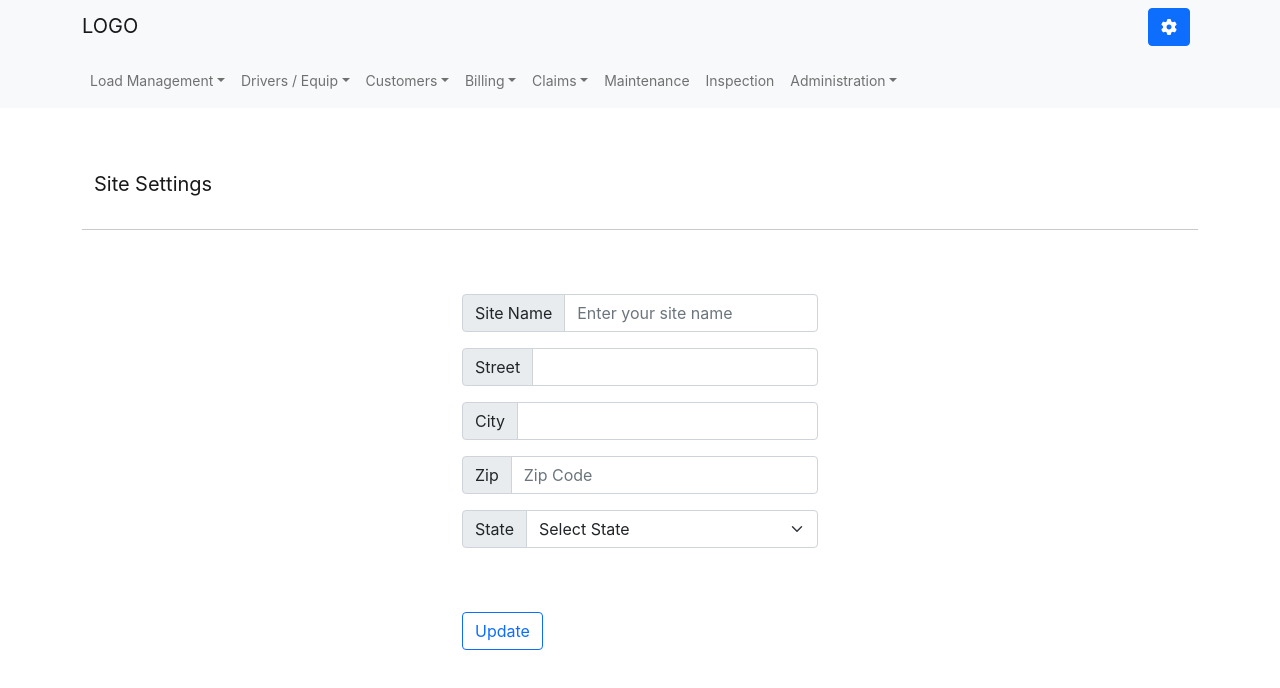
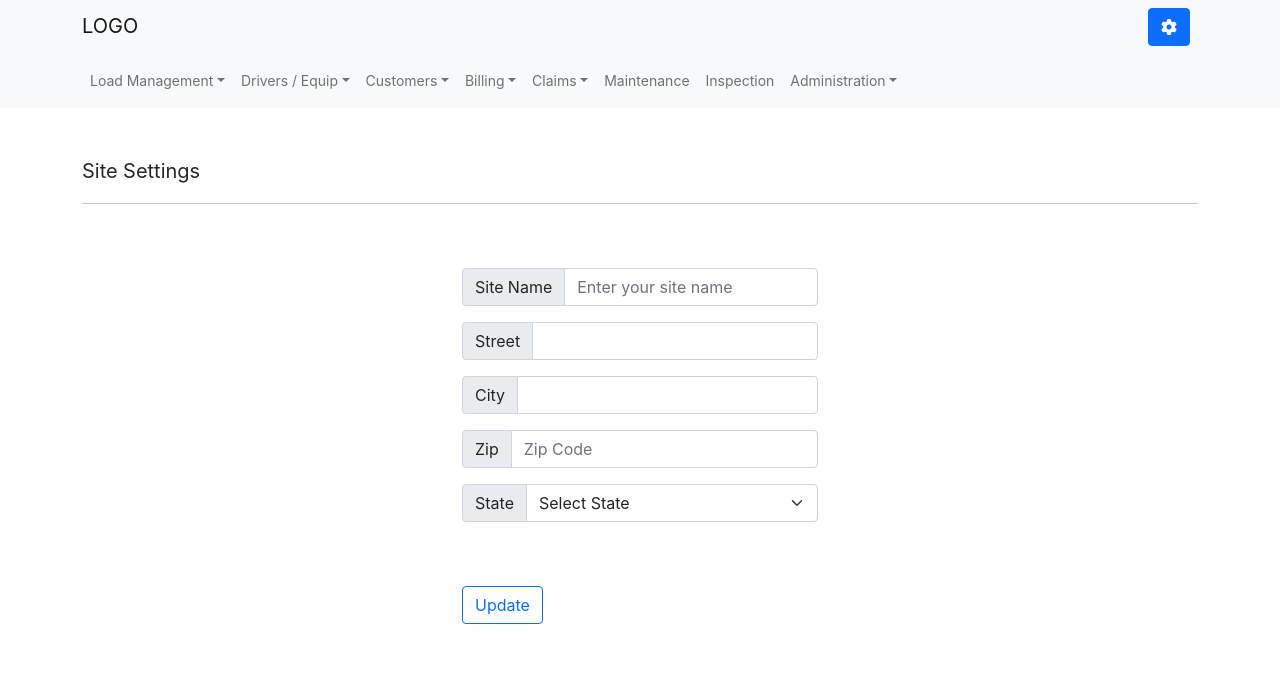
Before and after one commit to TousifProvat/Trasport-Pro, a React (Create React App) app: page /site-setting in a window 1280 px wide. Shown: the top 688 px of the page. Built offline with nearby package versions, Linux system fonts and the light colour scheme; no server answers; sample sign-in values are in the browser's storage.

Commit message:
site settings page update

```diff
--- a/src/Components/SiteSettings/SiteSettings.js
+++ b/src/Components/SiteSettings/SiteSettings.js
@@ -57,18 +57,16 @@ const SiteSettings = () => {
   return (
     <div>
       <Container>
-        <Navbar bg="" expand="lg">
+        <Row className="mt-5">
           <Container>
-            <Navbar.Brand href="#home" className="mt-5">
-              Site Settings
-            </Navbar.Brand>
+            <Navbar.Brand>Site Settings</Navbar.Brand>
           </Container>
-        </Navbar>
+        </Row>
         <hr></hr>
         <div>
-          <Form noValidate validated={validated} onSubmit={handleSubmit}>
           {loading && <Loader />}
           {!loading && (
+            <Form noValidate validated={validated} onSubmit={handleSubmit}>
               <Row>
                 <Col sm={4}></Col>
                 <Col sm={4} className="mt-5">
@@ -125,7 +123,6 @@ const SiteSettings = () => {
                   </InputGroup>
                 </Col>
               </Row>
-            )}
               <Row>
                 <Col sm={4}></Col>
                 <Col sm={4}>
@@ -140,6 +137,7 @@ const SiteSettings = () => {
                 </Col>
               </Row>
             </Form>
+          )}
         </div>
       </Container>
     </div>
```
Lines whose indentation alone changed are shown as unchanged.
